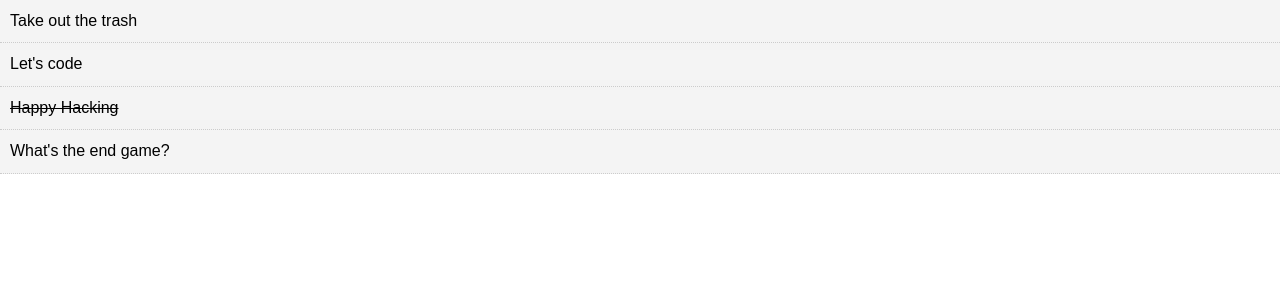
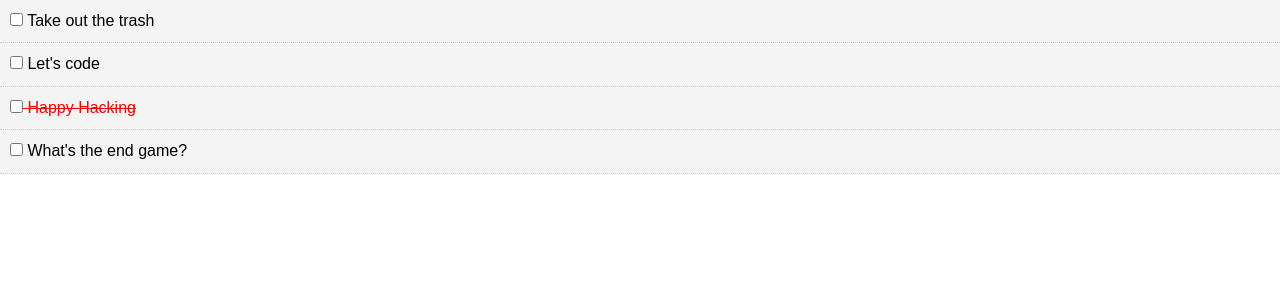
Before and after one commit to xeroxzen/reactjs-todo-app, a React (Create React App) app: page / in a window 1280 px wide. Shown: the top 300 px of the page. Built offline with nearby package versions, Linux system fonts and the light colour scheme.

Commit message:
Let me sleep a bit

```diff
--- a/src/components/TodoItem.js
+++ b/src/components/TodoItem.js
@@ -8,14 +8,22 @@
             backgroundColor: '#f4f4f4',
             padding: '10px',
             borderBottom: '1px #ccc dotted',
-            textDecoration: this.props.todo.completed ? 'line-through' : 'none'
+            textDecoration: this.props.todo.completed ? 'line-through' : 'none',
+            color: this.props.todo.completed ? 'red' : 'default'
         }
+    }
+
+    markComplete = (e) => {
+        console.log(this.props)
     }
 
     render() {
         return (
             <div style={this.getStyle()}>
-                <p>{this.props.todo.title}</p>
+                <p>
+                <input type="checkbox" onChange={this.markComplete} />{' '}
+                    {this.props.todo.title}
+                </p>
             </div>
         )
     }
```
